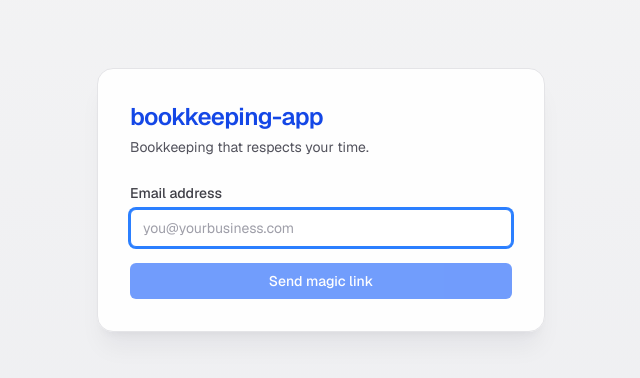
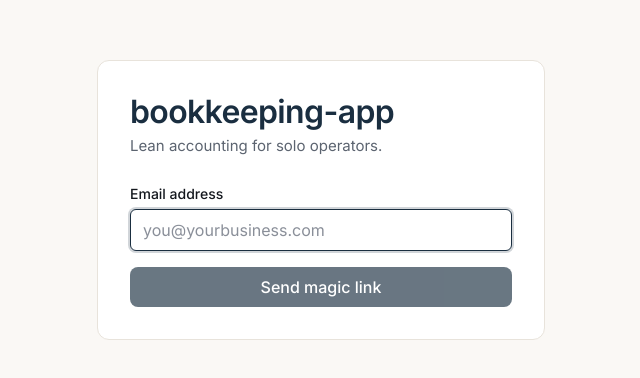
Before and after one commit to rafipinc/bookKeeper, a Next.js app: page /login in a window 1280 px wide. Shown: the part 200-578 px from the top of the page, without its empty margins (319-959 px from the left). Built offline with nearby package versions, Linux system fonts and the light colour scheme; no server answers.

Commit message:
Apply core design tokens and semantic UI theme

```diff
--- a/app/(app)/dashboard/page.tsx
+++ b/app/(app)/dashboard/page.tsx
@@ -3,13 +3,13 @@ import { Receipt } from "lucide-react";
 export default function DashboardPage() {
   return (
     <section className="flex flex-col items-center justify-center gap-3 py-12 text-center">
-      <Receipt className="h-10 w-10 text-zinc-400 dark:text-zinc-500" />
-      <h1 className="text-xl font-semibold text-zinc-900 dark:text-zinc-100">Your dashboard is empty</h1>
-      <p className="max-w-md text-sm text-zinc-600 dark:text-zinc-300">
+      <Receipt className="h-10 w-10 text-[var(--text-muted)]" />
+      <h1 className="text-xl font-semibold">Your dashboard is empty</h1>
+      <p className="max-w-md text-sm text-[var(--text-secondary)]">
         Log a transaction to see your monthly summary here.
       </p>
       <button
-        className="mt-2 rounded-md bg-blue-600 px-4 py-2 text-sm font-medium text-white opacity-70"
+        className="bkp-button mt-2 px-4 py-2 text-sm opacity-70"
         disabled
         type="button"
       >
--- a/app/(app)/layout.tsx
+++ b/app/(app)/layout.tsx
@@ -25,24 +25,20 @@ export default async function AppLayout({ children }: { children: React.ReactNod
   const hasBusiness = Boolean(business?.id);
 
   return (
-    <div className="flex h-svh flex-col bg-zinc-100 text-zinc-900 dark:bg-slate-950 dark:text-zinc-100 md:flex-row">
-      <aside className="hidden h-svh w-60 shrink-0 border-r border-zinc-200 bg-white/90 backdrop-blur md:sticky md:top-0 md:flex md:flex-col dark:border-slate-800 dark:bg-slate-900/80">
-        <div className="flex h-14 items-center px-4 text-lg font-semibold tracking-tight text-blue-700 dark:text-blue-400">
-          bookkeeping
-        </div>
+    <div className="flex h-svh flex-col md:flex-row">
+      <aside className="hidden h-svh w-60 shrink-0 border-r border-[var(--border)] bg-[var(--surface)] md:sticky md:top-0 md:flex md:flex-col">
+        <div className="flex h-14 items-center px-4 text-lg font-semibold text-[var(--ink)]">bookkeeping</div>
         <DesktopNav disabled={!hasBusiness} />
       </aside>
 
       <div className="flex flex-1 flex-col">
-        <header className="flex h-14 items-center justify-between border-b border-zinc-200 bg-white/85 px-4 backdrop-blur dark:border-slate-800 dark:bg-slate-900/80">
-          <p className="text-base font-semibold tracking-tight text-zinc-900 dark:text-zinc-100 md:text-sm md:font-medium">
-            bookkeeping
-          </p>
+        <header className="flex h-14 items-center justify-between border-b border-[var(--border)] bg-[var(--surface)] px-4">
+          <p className="text-base font-semibold text-[var(--text-primary)] md:text-sm md:font-medium">bookkeeping</p>
           <div className="flex items-center gap-3">
-            <p className="text-sm text-zinc-600 dark:text-zinc-300">{user.email}</p>
+            <p className="text-sm text-[var(--text-secondary)]">{user.email}</p>
             <form action={signOut}>
               <button
-                className="rounded-md border border-zinc-300 bg-white/70 px-3 py-1.5 text-sm text-zinc-700 transition-colors hover:bg-zinc-100 focus-visible:outline-none focus-visible:ring-2 focus-visible:ring-blue-500 dark:border-slate-700 dark:bg-slate-800/60 dark:text-zinc-200 dark:hover:bg-slate-800"
+                className="rounded-[var(--radius-button)] border border-[var(--border)] bg-[var(--surface)] px-3 py-1.5 text-sm text-[var(--text-primary)] hover:bg-[var(--paper)] focus-visible:outline-none focus-visible:ring-2 focus-visible:ring-[var(--ink)]"
                 type="submit"
               >
                 Sign out
@@ -51,7 +47,7 @@ export default async function AppLayout({ children }: { children: React.ReactNod
           </div>
         </header>
 
-        <main className="flex-1 overflow-auto bg-gradient-to-b from-transparent via-zinc-100/20 to-zinc-200/30 p-4 pb-20 dark:from-slate-950 dark:via-slate-950 dark:to-slate-900/60 md:p-6 md:pb-6">
+        <main className="flex-1 overflow-auto p-4 pb-20 md:p-6 md:pb-6">
           {hasBusiness ? children : <BusinessProfileForm />}
         </main>
       </div>
--- a/app/(app)/ledger/page.tsx
+++ b/app/(app)/ledger/page.tsx
@@ -3,13 +3,13 @@ import { ListChecks } from "lucide-react";
 export default function LedgerPage() {
   return (
     <section className="flex flex-col items-center justify-center gap-3 py-12 text-center">
-      <ListChecks className="h-10 w-10 text-zinc-400 dark:text-zinc-500" />
-      <h1 className="text-xl font-semibold text-zinc-900 dark:text-zinc-100">No transactions yet</h1>
-      <p className="max-w-md text-sm text-zinc-600 dark:text-zinc-300">
+      <ListChecks className="h-10 w-10 text-[var(--text-muted)]" />
+      <h1 className="text-xl font-semibold">No transactions yet</h1>
+      <p className="max-w-md text-sm text-[var(--text-secondary)]">
         Add an expense or revenue and it will appear here.
       </p>
       <button
-        className="mt-2 rounded-md bg-blue-600 px-4 py-2 text-sm font-medium text-white opacity-70"
+        className="bkp-button mt-2 px-4 py-2 text-sm opacity-70"
         disabled
         type="button"
       >
--- a/app/globals.css
+++ b/app/globals.css
@@ -1,35 +1,111 @@
 @import "tailwindcss";
 
 :root {
-  --background: #f7f8fb;
-  --foreground: #111827;
+  --paper: #faf8f5;
   --surface: #ffffff;
-  --surface-muted: #f3f4f6;
-  --border: #e4e4e7;
+  --border: #e8e3db;
+  --border-sub: #f0ebe2;
+
+  --ink: #1a2e40;
+  --ink-hover: #243a50;
+  --sage: #3e7b6f;
+
+  --income: #4f9f87;
+  --income-bg: #eaf4ef;
+  --expense: #c2664e;
+  --expense-bg: #f8ebe5;
+  --warning: #c99a2e;
+
+  --text-primary: #14181e;
+  --text-secondary: #5c6470;
+  --text-muted: #8a8f99;
+
+  --radius-input: 6px;
+  --radius-button: 8px;
+  --radius-card: 12px;
+  --radius-modal: 16px;
+  --radius-pill: 9999px;
 }
 
 @theme inline {
-  --color-background: var(--background);
-  --color-foreground: var(--foreground);
-  --color-surface: var(--surface);
-  --color-surface-muted: var(--surface-muted);
-  --color-border: var(--border);
-  --font-sans: var(--font-geist-sans);
-  --font-mono: var(--font-geist-mono);
-}
-
-@media (prefers-color-scheme: dark) {
-  :root {
-    --background: #090d16;
-    --foreground: #e5e7eb;
-    --surface: #101827;
-    --surface-muted: #162132;
-    --border: #263247;
-  }
+  --color-background: var(--paper);
+  --color-foreground: var(--text-primary);
+  --font-sans: var(--font-inter);
 }
 
 body {
-  background: var(--background);
-  color: var(--foreground);
-  font-family: var(--font-geist-sans), ui-sans-serif, system-ui, -apple-system, sans-serif;
+  background: var(--paper);
+  color: var(--text-primary);
+  font-family: var(--font-inter), sans-serif;
 }
+
+h1 {
+  font-size: 2rem;
+  line-height: 1.2;
+  font-weight: 600;
+  letter-spacing: -0.02em;
+}
+
+h2 {
+  font-size: 1.375rem;
+  line-height: 1.3;
+  font-weight: 600;
+}
+
+h3 {
+  font-size: 1.0625rem;
+  line-height: 1.35;
+  font-weight: 500;
+}
+
+input,
+button {
+  font: inherit;
+}
+
+.bkp-surface {
+  border: 1px solid var(--border);
+  background: var(--surface);
+}
+
+.bkp-card {
+  border-radius: var(--radius-card);
+  border: 1px solid var(--border);
+  background: var(--surface);
+}
+
+.bkp-input {
+  border-radius: var(--radius-input);
+  border: 1px solid var(--border);
+  background: var(--surface);
+  color: var(--text-primary);
+}
+
+.bkp-input::placeholder {
+  color: var(--text-muted);
+}
+
+.bkp-input:focus {
+  outline: none;
+  border-color: var(--ink);
+  box-shadow: 0 0 0 2px color-mix(in srgb, var(--ink) 20%, transparent);
+}
+
+.bkp-button {
+  border-radius: var(--radius-button);
+  background: var(--ink);
+  color: var(--surface);
+  font-weight: 500;
+}
+
+.bkp-button:hover {
+  background: var(--ink-hover);
+}
+
+.bkp-button:disabled {
+  opacity: 0.65;
+}
+
+.bkp-money {
+  font-variant-numeric: tabular-nums;
+}
--- a/app/layout.tsx
+++ b/app/layout.tsx
@@ -1,15 +1,11 @@
 import type { Metadata } from "next";
-import { Geist, Geist_Mono } from "next/font/google";
+import { Inter } from "next/font/google";
 import "./globals.css";
 
-const geistSans = Geist({
-  variable: "--font-geist-sans",
+const inter = Inter({
+  variable: "--font-inter",
   subsets: ["latin"],
-});
-
-const geistMono = Geist_Mono({
-  variable: "--font-geist-mono",
-  subsets: ["latin"],
+  display: "swap",
 });
 
 export const metadata: Metadata = {
@@ -23,10 +19,7 @@ export default function RootLayout({
   children: React.ReactNode;
 }>) {
   return (
-    <html
-      lang="en"
-      className={`${geistSans.variable} ${geistMono.variable} h-full antialiased`}
-    >
+    <html lang="en" className={`${inter.variable} h-full antialiased`}>
       <body className="min-h-full flex flex-col">{children}</body>
     </html>
   );
--- a/app/login/login-form.tsx
+++ b/app/login/login-form.tsx
@@ -48,7 +48,7 @@ export default function LoginPage() {
     setIsPending(false);
 
     if (authError) {
-      setError("Hmm, that didn't work. Check your email and try again.");
+      setError("Couldn't send the link. Check the email address and try again.");
       return;
     }
 
@@ -72,20 +72,20 @@ export default function LoginPage() {
   const canSubmit = email.includes("@") && !isPending;
 
   return (
-    <main className="flex min-h-svh items-center justify-center bg-gradient-to-b from-zinc-100 to-zinc-200/50 px-4 dark:from-slate-950 dark:to-slate-900">
-      <section className="w-full max-w-sm rounded-2xl border border-zinc-200 bg-white/95 p-6 shadow-xl shadow-slate-900/5 md:max-w-md md:p-8 dark:border-slate-700 dark:bg-slate-900/90 dark:shadow-black/30">
-        <h1 className="text-2xl font-semibold tracking-tight text-blue-700 dark:text-blue-400">bookkeeping-app</h1>
-        <p className="mt-1 text-sm text-zinc-600 dark:text-zinc-300">Bookkeeping that respects your time.</p>
+    <main className="min-h-svh bg-[var(--paper)] px-4 flex items-center justify-center">
+      <section className="bkp-card w-full max-w-sm p-6 md:max-w-md md:p-8">
+        <h1 className="text-2xl font-semibold tracking-tight text-[var(--ink)]">bookkeeping-app</h1>
+        <p className="mt-1 text-[15px] text-[var(--text-secondary)]">Lean accounting for solo operators.</p>
 
         {sentEmail ? (
           <div className="mt-6 text-center">
-            <MailCheck aria-hidden className="mx-auto h-10 w-10 text-blue-700" />
-            <h2 className="mt-3 text-lg font-semibold text-zinc-900 dark:text-zinc-100">Check your email</h2>
-            <p className="mt-2 text-sm text-zinc-600 dark:text-zinc-300">
+            <MailCheck aria-hidden className="mx-auto h-10 w-10 text-[var(--ink)]" />
+            <h2 className="mt-3 text-lg font-semibold">Check your email</h2>
+            <p className="mt-2 text-[15px] text-[var(--text-secondary)]">
               We sent a sign-in link to <strong>{sentEmail}</strong>. Tap it to come back here.
             </p>
             <button
-              className="mt-4 text-sm font-medium text-blue-700 disabled:text-zinc-400 dark:text-blue-300 dark:disabled:text-zinc-500"
+              className="mt-4 text-sm font-medium text-[var(--ink)] disabled:text-[var(--text-muted)]"
               disabled={cooldown > 0 || isPending}
               onClick={handleResend}
               type="button"
@@ -96,13 +96,13 @@ export default function LoginPage() {
         ) : (
           <form className="mt-6 space-y-4" onSubmit={handleSubmit}>
             <div>
-              <label className="text-sm font-medium text-zinc-700 dark:text-zinc-200" htmlFor="email">
+              <label className="text-sm font-medium" htmlFor="email">
                 Email address
               </label>
               <input
                 aria-describedby={error ? "email-error" : undefined}
                 autoComplete="email"
-                className="mt-1 block w-full rounded-md border border-zinc-300 bg-white px-3 py-2 text-sm text-zinc-900 placeholder:text-zinc-400 focus:border-blue-500 focus:outline-none focus:ring-2 focus:ring-blue-500 dark:border-slate-600 dark:bg-slate-800 dark:text-zinc-100 dark:placeholder:text-zinc-500"
+                className="bkp-input mt-1 block w-full px-3 py-2 text-sm"
                 disabled={isPending}
                 id="email"
                 inputMode="email"
@@ -113,14 +113,14 @@ export default function LoginPage() {
                 value={email}
               />
               {error ? (
-                <p className="mt-2 text-sm text-red-600" id="email-error">
+                <p className="mt-2 text-sm text-[var(--expense)]" id="email-error">
                   {error}
                 </p>
               ) : null}
             </div>
             <button
               aria-busy={isPending}
-              className="w-full rounded-md bg-blue-600 px-4 py-2 text-sm font-medium text-white transition-colors hover:bg-blue-700 disabled:opacity-60"
+              className="bkp-button w-full px-4 py-2 text-sm transition-colors"
               disabled={!canSubmit}
               type="submit"
             >
```
Also changed, not shown: app/(app)/business-profile-form.tsx (+10 -12 lines), app/(app)/nav-links.tsx (+6 -11 lines).
